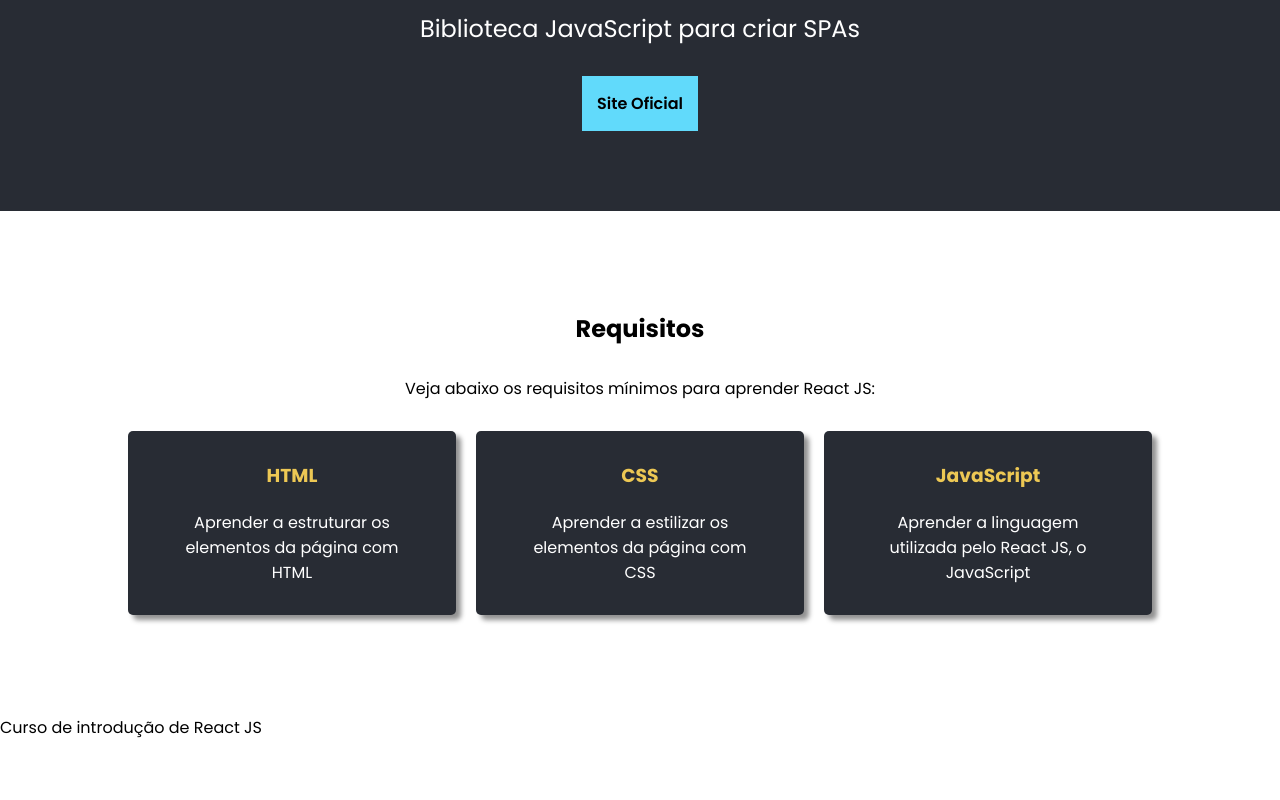
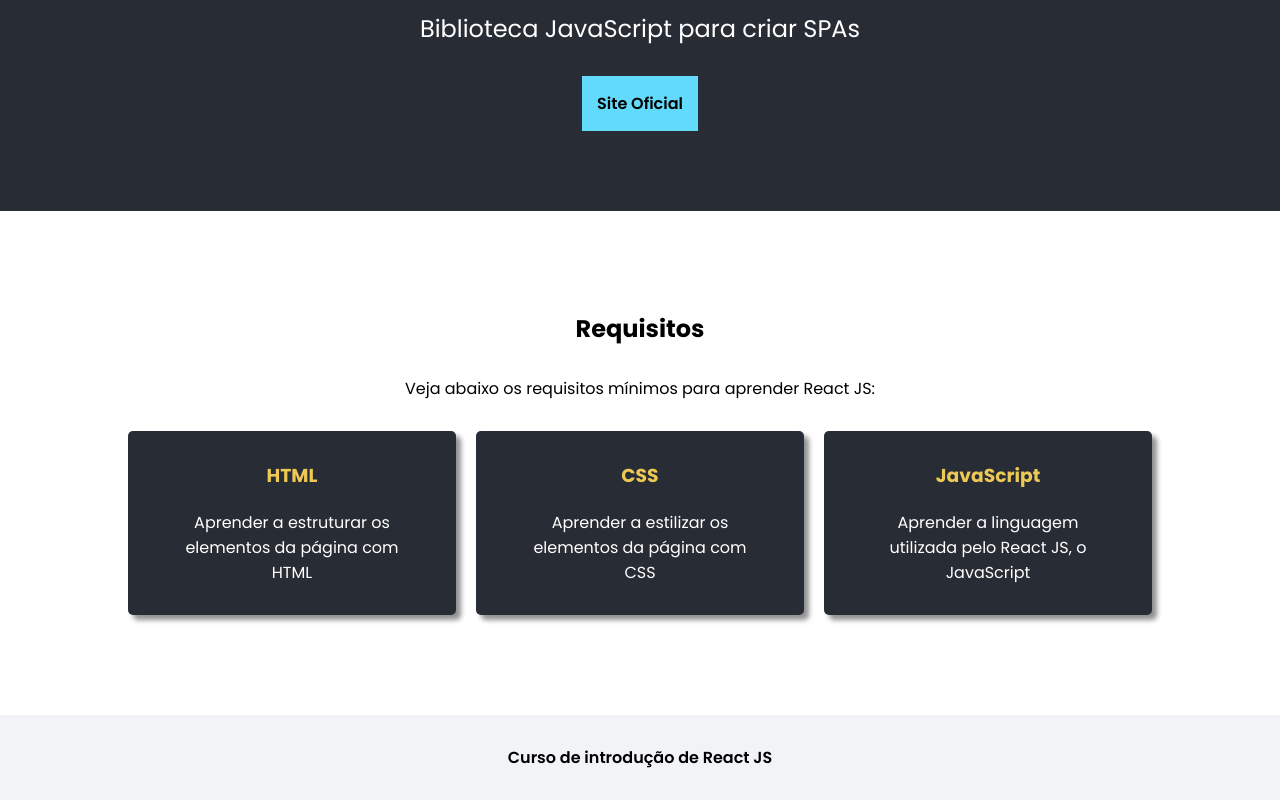
Before and after one commit to gleicekelly13/primeira_pagina_react_com_next, a Next.js app: page / in a window 1280 px wide. Shown: the part 239-1039 px from the top of the page. Before the commit the page ends 979 px from the top, so only its background shows below. Built offline with nearby package versions, Linux system fonts and the light colour scheme.

Commit message:
Estilização do footer

```diff
--- a/src/styles/Home.module.css
+++ b/src/styles/Home.module.css
@@ -87,3 +87,13 @@
     color: #fff;
 
 }
+
+.container footer {
+    min-height: 5vh;
+    background-color: #f2f3f6;
+    padding: 30px;
+    display: flex;
+    font-weight: 600;
+    align-items: center;
+    justify-content: center;
+}
```
